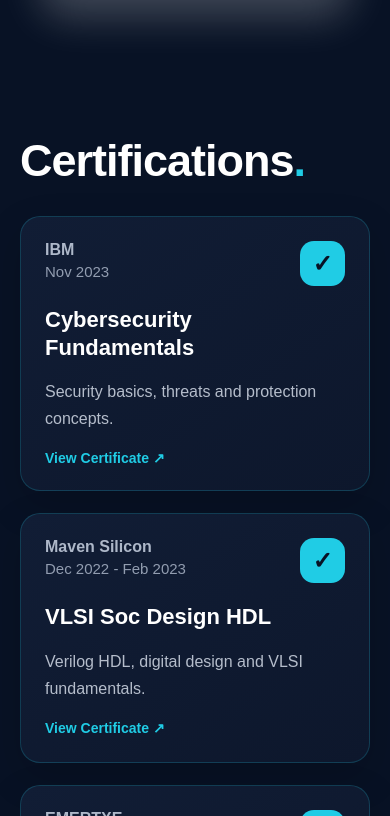
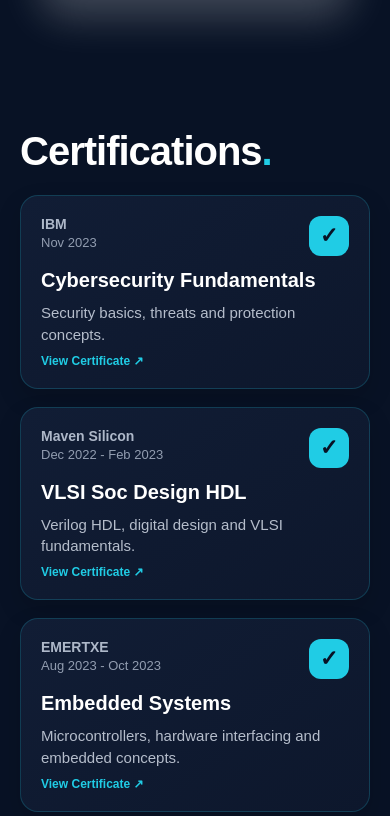
Before and after one commit to 22wh5a0409/My-Portfolio, a React app: page / in a window 390 px wide. Shown: the part 7628-8444 px from the top of the page. Built offline with nearby package versions, Linux system fonts and the light colour scheme; the HTML template or start-up script is replaced by a standard one.

Commit message:
Update Certifications.css

```diff
--- a/src/components/Certifications.css
+++ b/src/components/Certifications.css
@@ -6,7 +6,7 @@
 .certifications {
   width: 100%;
   min-height: 100vh;
-  padding: 35px 7.5% 80px;
+  padding: 20px 7.5% 25px;
   background: #081225;
   color: #ffffff;
   box-sizing: border-box;
@@ -23,12 +23,12 @@
 ================================ */
 
 .certifications .section-title {
-  font-size: clamp(48px, 5vw, 80px);
+  font-size: clamp(42px, 4vw, 60px);
   font-weight: 800;
   letter-spacing: -2px;
   color: #ffffff;
-  margin: 0 0 35px;
-  line-height: 1.2;
+  margin: 0 0 20px;
+  line-height: 1.1;
 }
 
 .certifications .section-title span {
@@ -42,7 +42,7 @@
 .certifications-grid {
   display: grid;
   grid-template-columns: repeat(4, minmax(0, 1fr));
-  gap: 32px;
+  gap: 18px 24px;
   width: 100%;
 }
 
@@ -54,8 +54,11 @@
   position: relative;
   display: flex;
   flex-direction: column;
-  min-height: 273px;
-  padding: 29px;
+
+  height: 205px;
+  min-height: 205px;
+
+  padding: 18px;
   box-sizing: border-box;
 
   background: linear-gradient(
@@ -65,9 +68,9 @@
   );
 
   border: 1px solid rgba(32, 204, 229, 0.20);
-  border-radius: 26px;
+  border-radius: 20px;
 
-  box-shadow: 0 15px 40px rgba(0, 0, 0, 0.15);
+  box-shadow: 0 10px 25px rgba(0, 0, 0, 0.15);
 
   transition: transform 0.3s ease,
               border-color 0.3s ease,
@@ -77,11 +80,11 @@
 /* Card Hover Effect */
 
 .certificate-card:hover {
-  transform: translateY(-8px);
+  transform: translateY(-4px);
 
   border-color: #20cce5;
 
-  box-shadow: 0 18px 40px rgba(32, 204, 229, 0.12);
+  box-shadow: 0 12px 30px rgba(32, 204, 229, 0.12);
 }
 
 /* ================================
@@ -92,26 +95,26 @@
   display: flex;
   justify-content: space-between;
   align-items: flex-start;
-  gap: 12px;
-  margin-bottom: 20px;
+  gap: 8px;
+  margin-bottom: 12px;
 }
 
 .certificate-meta {
   display: flex;
   flex-direction: column;
-  gap: 4px;
+  gap: 3px;
 }
 
 .certificate-issuer {
   color: #aeb8c9;
-  font-size: 16px;
+  font-size: 14px;
   font-weight: 600;
   margin: 0;
 }
 
 .certificate-date {
   color: #929db0;
-  font-size: 15px;
+  font-size: 13px;
   font-weight: 400;
   margin: 0;
 }
@@ -121,9 +124,9 @@
 ================================ */
 
 .certificate-check {
-  width: 51px;
-  height: 51px;
-  min-width: 51px;
+  width: 40px;
+  height: 40px;
+  min-width: 40px;
 
   display: flex;
   justify-content: center;
@@ -132,9 +135,9 @@
   background: #20cce5;
   color: #081225;
 
-  border-radius: 17px;
+  border-radius: 13px;
 
-  font-size: 27px;
+  font-size: 22px;
   font-weight: 600;
 }
 
@@ -151,18 +154,18 @@
 
 .certificate-content h3 {
   color: #ffffff;
-  font-size: 25px;
+  font-size: 19px;
   font-weight: 750;
   line-height: 1.25;
 
-  margin: 0 0 17px;
+  margin: 0 0 9px;
 }
 
 .certificate-description {
   color: #b5bdcb;
-  font-size: 18px;
+  font-size: 14px;
   font-weight: 400;
-  line-height: 1.7;
+  line-height: 1.45;
 
   margin: 0;
 }
@@ -175,11 +178,11 @@
   display: inline-block;
 
   color: #20cce5;
-  font-size: 14px;
+  font-size: 12px;
   font-weight: 600;
 
   text-decoration: none;
-  margin-top: 18px;
+  margin-top: 8px;
 
   opacity: 0;
   transform: translateY(5px);
@@ -202,17 +205,23 @@
 ================================ */
 
 @media (max-width: 1100px) {
+
+  .certifications {
+    padding: 35px 5%;
+  }
+
   .certifications-grid {
     grid-template-columns: repeat(2, minmax(0, 1fr));
-    gap: 25px;
+    gap: 20px;
   }
 
-  .certifications {
-    padding: 40px 5%;
+  .certificate-card {
+    height: 210px;
+    min-height: 210px;
   }
 
   .certificate-content h3 {
-    font-size: 23px;
+    font-size: 19px;
   }
 }
 
@@ -221,41 +230,43 @@
 ================================ */
 
 @media (max-width: 600px) {
+
   .certifications {
-    padding: 35px 20px 60px;
+    padding: 30px 20px 50px;
   }
 
   .certifications .section-title {
-    font-size: 45px;
+    font-size: 40px;
     letter-spacing: -1px;
-    margin-bottom: 28px;
+    margin-bottom: 22px;
   }
 
   .certifications-grid {
     grid-template-columns: 1fr;
-    gap: 22px;
+    gap: 18px;
   }
 
   .certificate-card {
-    min-height: 250px;
-    padding: 24px;
-    border-radius: 20px;
+    height: auto;
+    min-height: 190px;
+    padding: 20px;
+    border-radius: 18px;
   }
 
   .certificate-check {
-    width: 45px;
-    height: 45px;
-    min-width: 45px;
-    border-radius: 14px;
-    font-size: 24px;
+    width: 40px;
+    height: 40px;
+    min-width: 40px;
+    border-radius: 12px;
+    font-size: 22px;
   }
 
   .certificate-content h3 {
-    font-size: 22px;
+    font-size: 20px;
   }
 
   .certificate-description {
-    font-size: 16px;
+    font-size: 15px;
   }
 
   .view-certificate {
```
